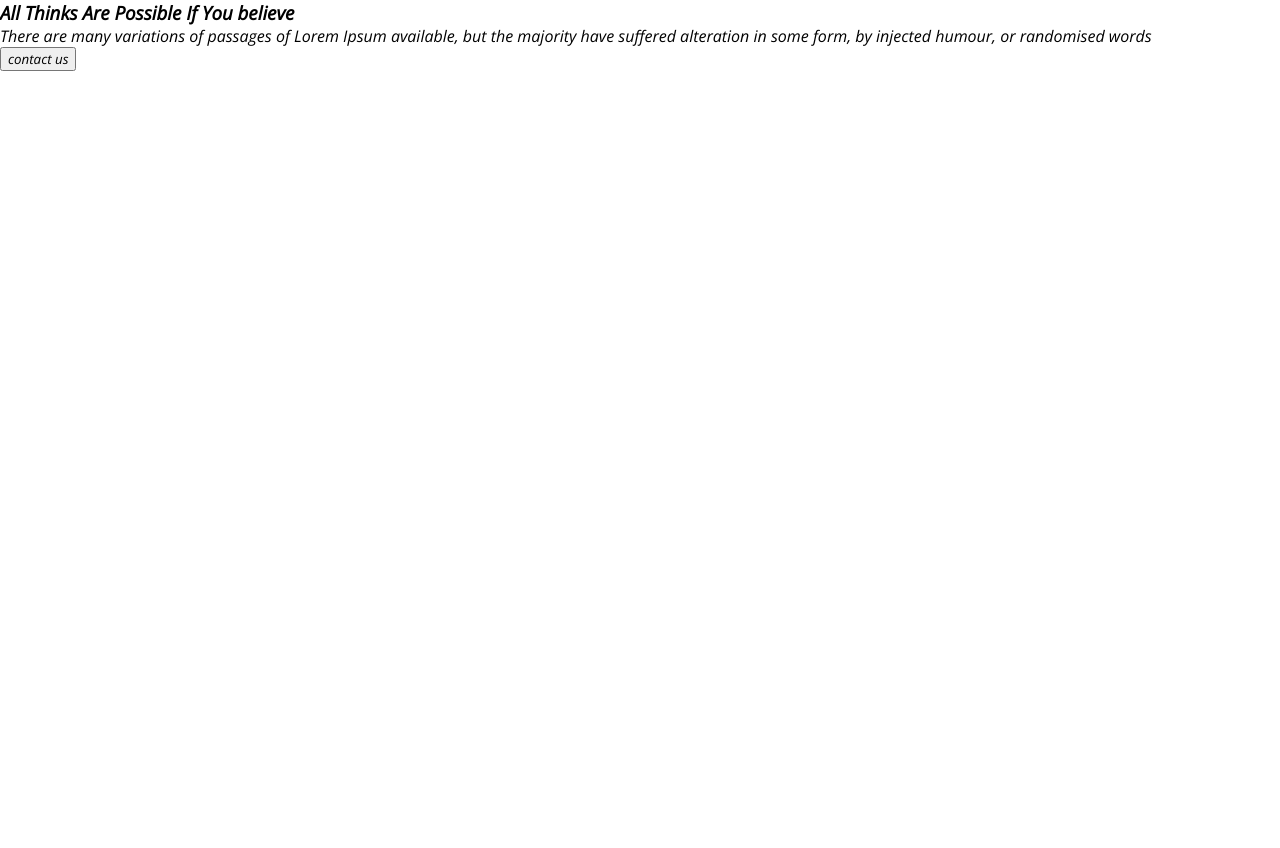
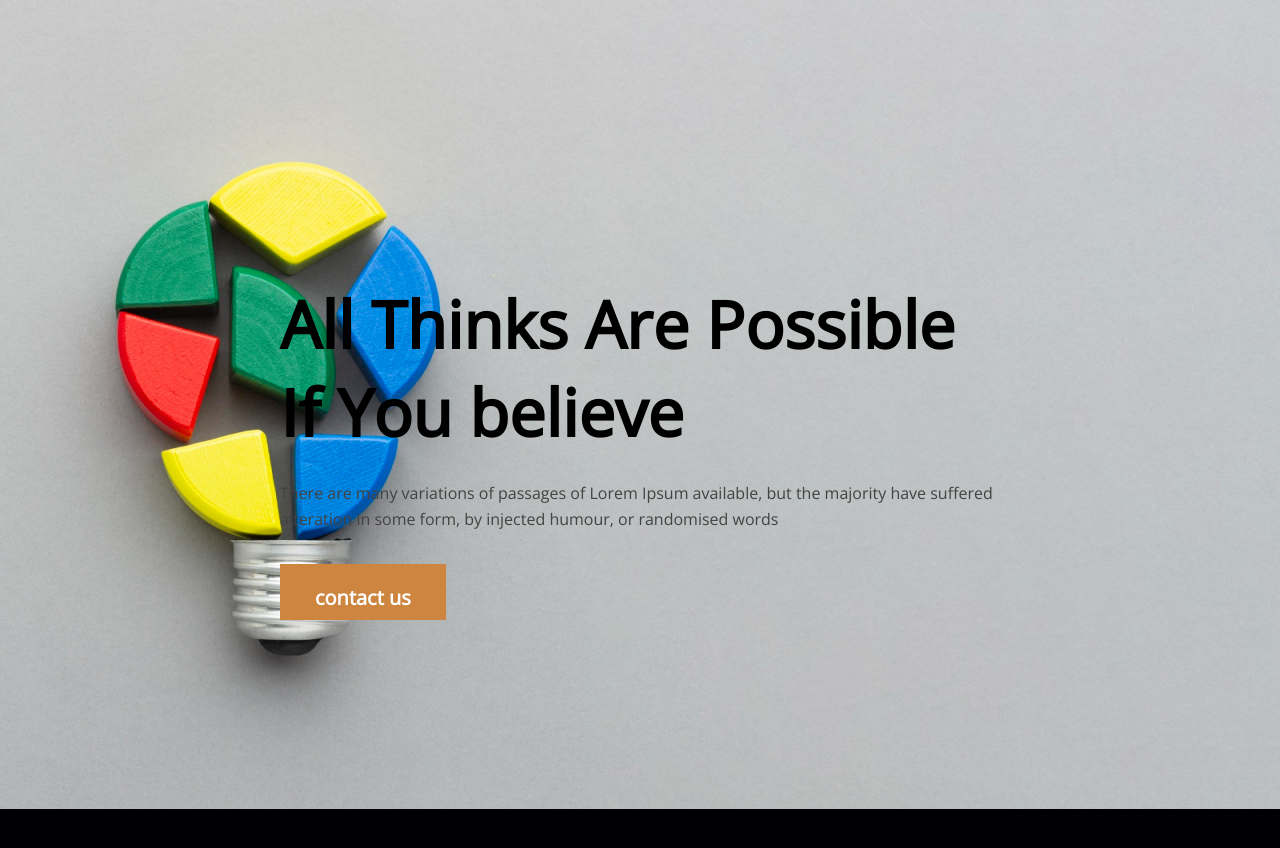
Before and after one commit to nazmul906/new-year-new-me-Assignment1, a plain HTML site: page index.html in a window 1280 px wide. Before the commit the page ends 800 px from the top, so only its background shows below. Drawn offline with nearby package versions, Linux system fonts and the light colour scheme.

Commit message:
Header section is done

```diff
--- a/index.html
+++ b/index.html
@@ -5,24 +5,32 @@
     <meta http-equiv="X-UA-Compatible" content="IE=edge" />
     <meta name="viewport" content="width=device-width, initial-scale=1.0" />
     <title>New Year Me</title>
-    <link rel="stylesheet" href="./style/style.css" />
+
+    <!-- <link rel="preconnect" href="https://fonts.googleapis.com" />
+    <link rel="preconnect" href="https://fonts.gstatic.com" crossorigin />
+     <link
+      href="https://fonts.googleapis.com/css2?family=Open+Sans:ital@1&display=swap"
+      rel="stylesheet"
+    />  -->
     <link rel="preconnect" href="https://fonts.googleapis.com" />
     <link rel="preconnect" href="https://fonts.gstatic.com" crossorigin />
     <link
-      href="https://fonts.googleapis.com/css2?family=Open+Sans:ital@1&display=swap"
+      href="https://fonts.googleapis.com/css2?family=Open+Sans&display=swap"
       rel="stylesheet"
     />
+    <link rel="stylesheet" href="./style/style.css" />
   </head>
   <body>
-    <header>
+    <header class="header">
       <div class="Banner">
-        <h3>All Thinks Are Possible If You believe</h3>
-        <p>
+        <!-- <img src="./images/banner/banner2.png" />  -->
+        <h1 class="mainText">All Thinks Are Possible If You believe</h1>
+        <p class="subText">
           There are many variations of passages of Lorem Ipsum available, but
           the majority have suffered alteration in some form, by injected
           humour, or randomised words
         </p>
-        <button>contact us</button>
+        <button class="btnPrimary">contact us</button>
       </div>
     </header>
     <main></main>
--- a/style/style.css
+++ b/style/style.css
@@ -25,3 +25,55 @@ nav li {
 .textColor {
   color: orange;
 }
+
+/*Header*/
+.header {
+  color: white;
+  background-image: url("../images/banner/banner2.png");
+  background-color: #000002;
+  background-repeat: no-repeat;
+  /* background-position: center; */
+  /* background-size: cover; */
+  /* background-size: 10px 20p; */
+  /* background-image: linear-gradient (white, black); */
+}
+/*Banner*/
+
+.Banner {
+  color: black;
+  padding: 280px;
+  /* display: flex; */
+  /*align-items:center; */
+  /* text-align: left;
+  justify-content: baseline; */
+}
+.mainText {
+  font-style: normal;
+  font-weight: 700;
+  font-size: 65px;
+  /* line-height: 76px; */
+  /* text-align: left; */
+  margin-bottom: 24px;
+}
+.subText {
+  color: #444343;
+  font-style: normal;
+
+  line-height: 26px;
+  margin-bottom: 32px;
+  /* or 162% */
+  /*
+  text-align: right; */
+}
+.btnPrimary {
+  background-color: peru;
+  /* position: absolute; */
+  /* width: 150px;*/
+  height: 56px;
+
+  font-weight: 600;
+  font-size: 20px;
+  color: #ffffff;
+  border: 0;
+  padding: 20px 35px;
+}
```
